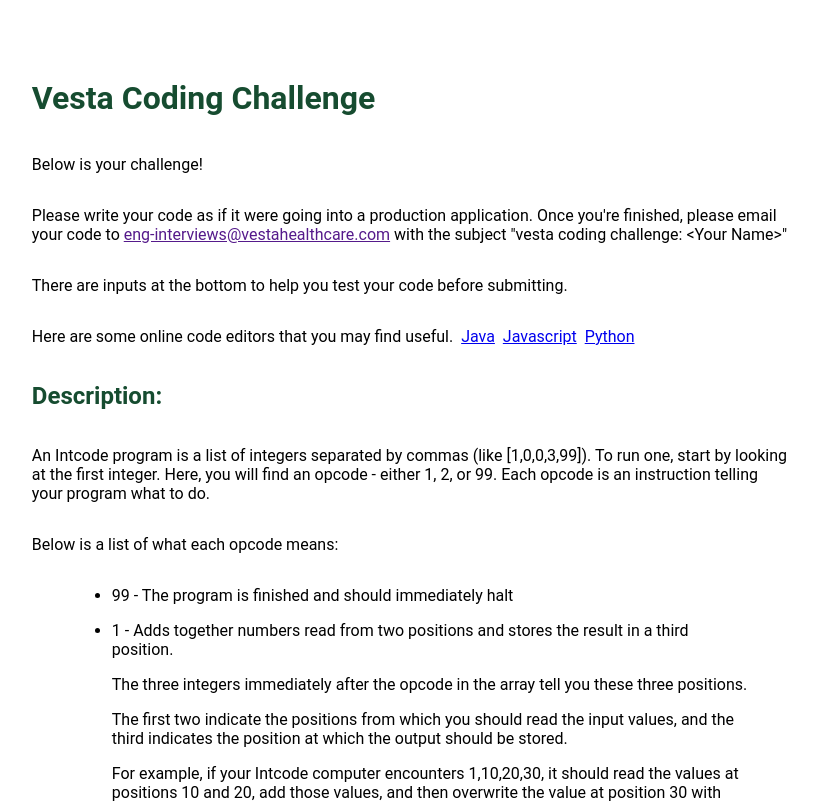
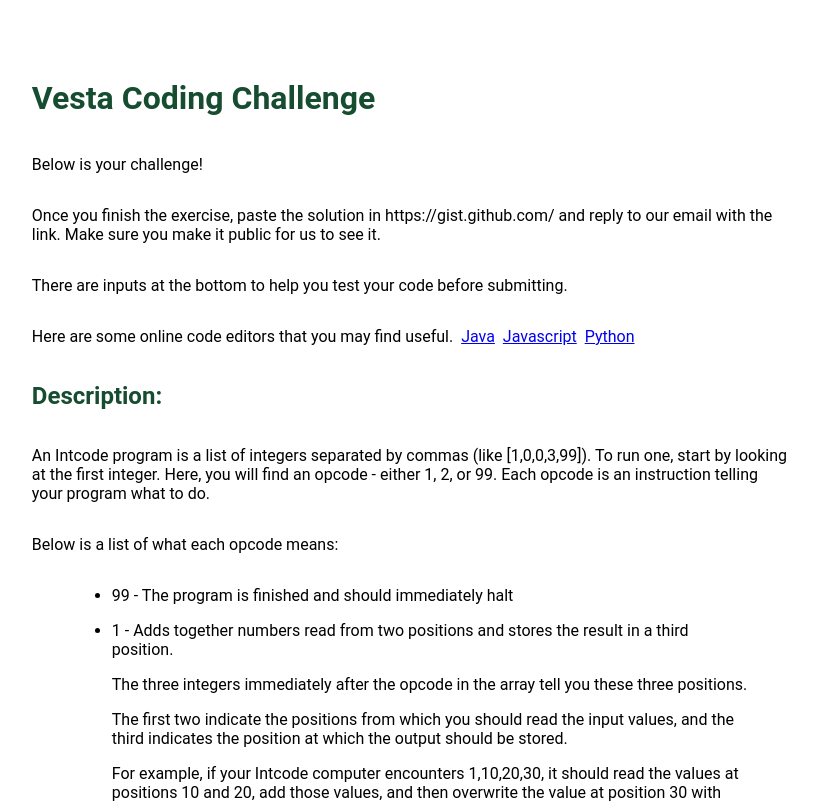
Before and after one commit to vestahealthcare/code-challenge, a Next.js app: page / in a window 1280 px wide. Shown: the top 803 px of the page, without its empty margins (229-1047 px from the left). Built offline with nearby package versions, Linux system fonts and the light colour scheme.

Commit message:
submission changes

```diff
--- a/pages/index.js
+++ b/pages/index.js
@@ -13,7 +13,7 @@ export default () => {
             Below is your challenge!
           </p>
           <p>
-            Please write your code as if it were going into a production application. Once you're finished, please email your code to <a href="">{contactEmail}</a> with the subject {emailSubject}
+            Once you finish the exercise, paste the solution in https://gist.github.com/ and reply to our email with the link. Make sure you make it public for us to see it.
           </p>
           <p>
             There are inputs at the bottom to help you test your code before submitting.
```
